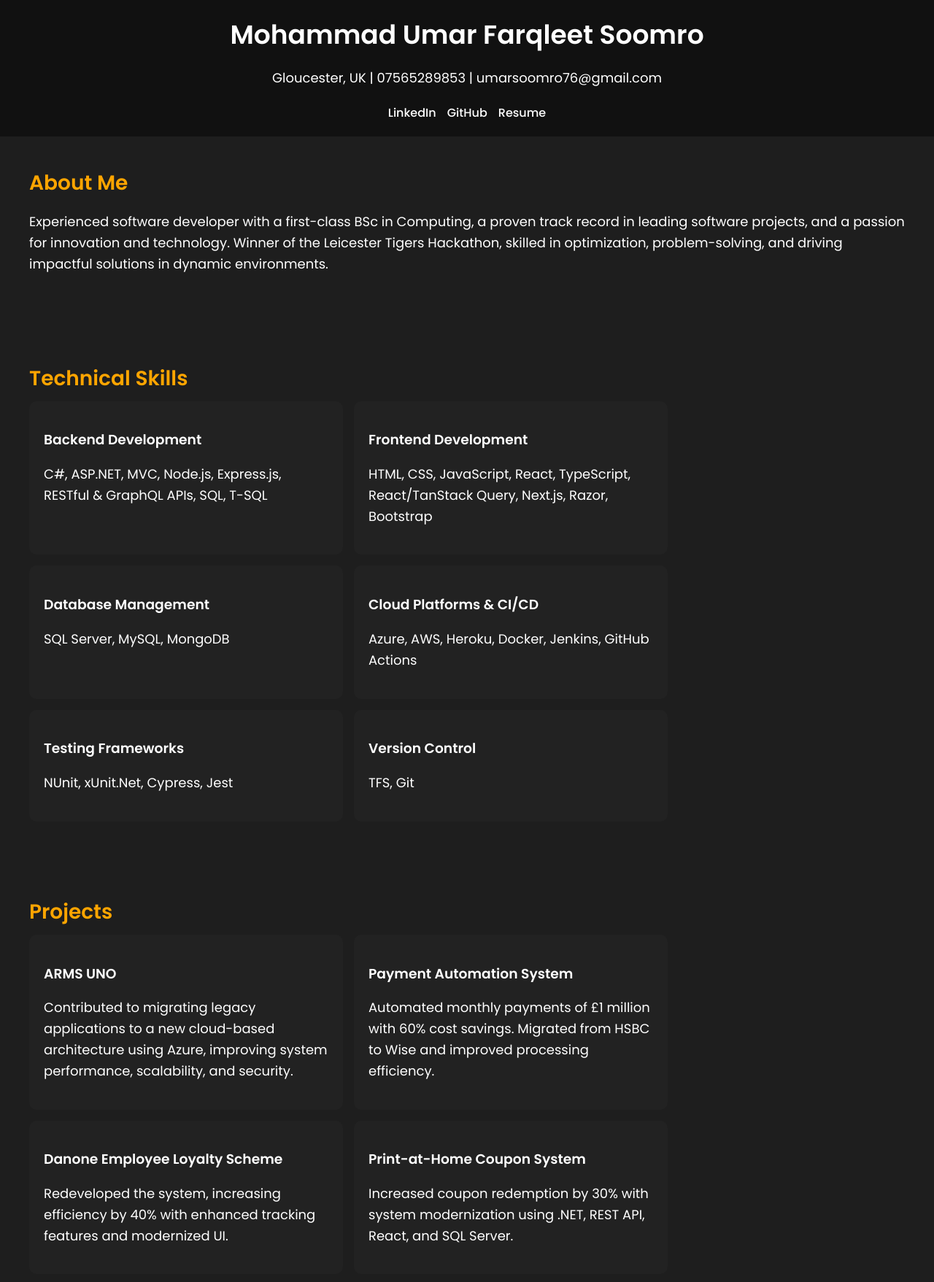
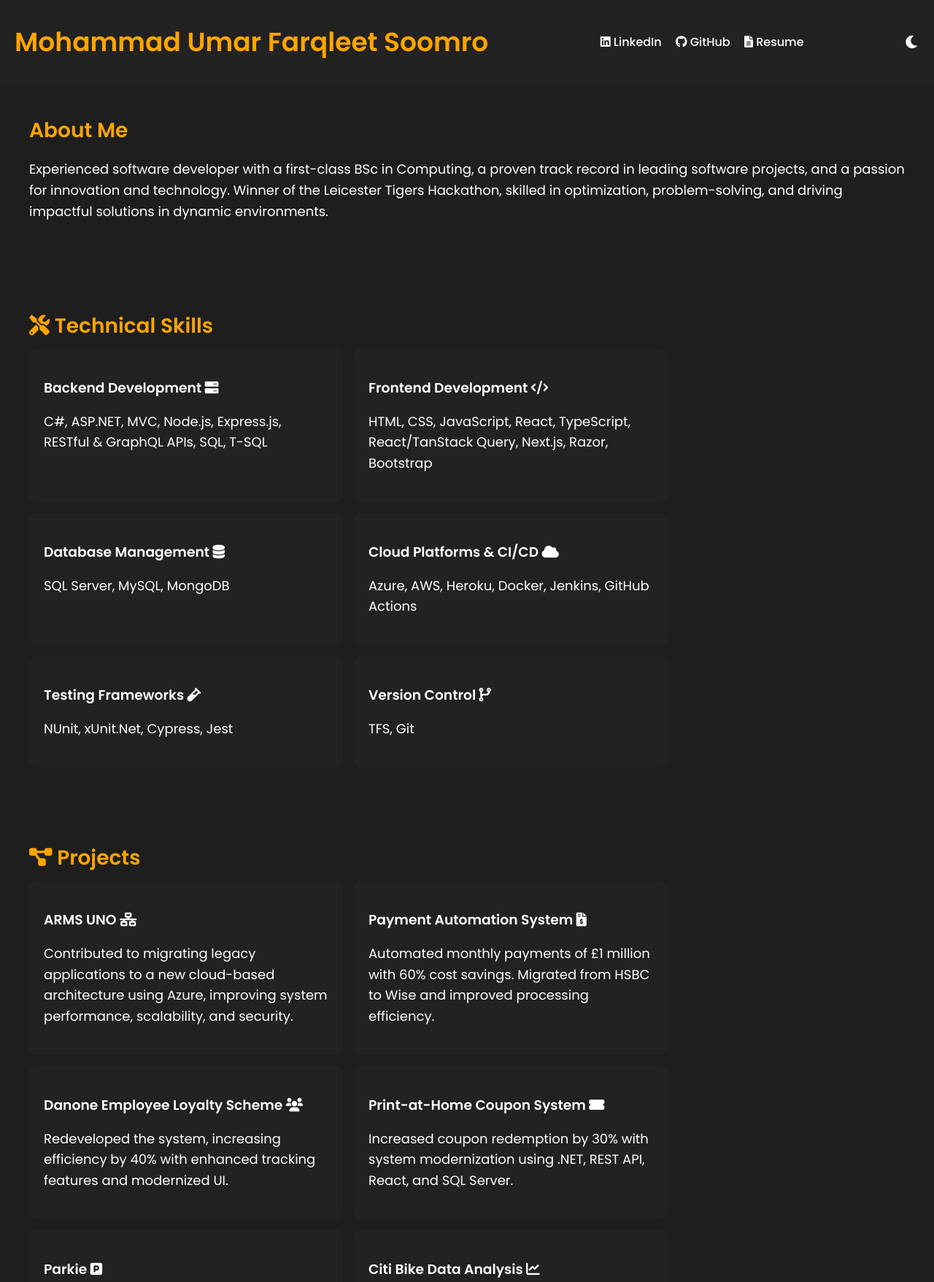
Before and after one commit to itsumarsoomro/techJourney, a plain HTML site: page index.html in a window 1280 px wide. Shown: the top 1757 px of the page at 73% size. Drawn offline with Linux system fonts and the light colour scheme.

Commit message:
Update index.html

```diff
--- a/index.html
+++ b/index.html
@@ -5,70 +5,175 @@
   <meta name="viewport" content="width=device-width, initial-scale=1.0">
   <title>Portfolio of Mohammad Umar Farqleet Soomro</title>
   <link href="https://fonts.googleapis.com/css2?family=Poppins:wght@300;400;500;600&display=swap" rel="stylesheet">
+  <link rel="stylesheet" href="https://cdnjs.cloudflare.com/ajax/libs/font-awesome/6.0.0-beta3/css/all.min.css">
   <style>
+    :root {
+      --primary-bg: #1e1e1e;
+      --primary-text: #fff;
+      --secondary-bg: #222;
+      --highlight: #ffa500;
+    }
+
+    [data-theme="light"] {
+      --primary-bg: #f9f9f9;
+      --primary-text: #333;
+      --secondary-bg: #e0e0e0;
+      --highlight: #007bff;
+    }
+
     body {
       font-family: 'Poppins', sans-serif;
-      background-color: #1e1e1e;
-      color: #fff;
+      background-color: var(--primary-bg);
+      color: var(--primary-text);
       margin: 0;
       padding: 0;
+      transition: all 0.3s ease;
     }
+
     header {
-      background-color: #111;
-      padding: 20px;
-      text-align: center;
+      background-color: var(--secondary-bg);
+      padding: 30px 20px;
+      display: flex;
+      justify-content: space-between;
+      align-items: center;
+      flex-wrap: wrap;
     }
+
     header h1 {
       margin: 0;
       font-size: 36px;
+      color: var(--highlight);
+      animation: typing 3.5s steps(40, end), blink-caret 0.75s step-end infinite;
     }
-    nav {
-      margin-top: 20px;
-      display: flex;
-      justify-content: center;
-      gap: 15px;
-    }
-    nav a {
-      color: #fff;
+
+    header nav a {
+      color: var(--primary-text);
       text-decoration: none;
       font-weight: 500;
+      margin-left: 15px;
+      transition: color 0.3s ease;
     }
+
+    header nav a:hover {
+      color: var(--highlight);
+    }
+
+    header .theme-toggle {
+      font-size: 20px;
+      cursor: pointer;
+      color: var(--primary-text);
+      transition: color 0.3s ease;
+    }
+
     .container {
       max-width: 1200px;
       margin: 0 auto;
       padding: 20px;
     }
+
     .about, .skills, .projects {
       margin-bottom: 40px;
     }
+
     h2 {
       font-size: 28px;
       margin-bottom: 10px;
-      color: #ffa500;
+      color: var(--highlight);
     }
+
     p, li {
       font-size: 18px;
       line-height: 1.6;
     }
+
     .skills-list, .projects-list {
       display: flex;
       flex-wrap: wrap;
       gap: 15px;
     }
+
     .skills-list div, .projects-list div {
-      background-color: #222;
+      background-color: var(--secondary-bg);
       padding: 20px;
       border-radius: 10px;
       width: calc(33.333% - 10px);
+      transition: transform 0.3s ease;
     }
+
+    .skills-list div:hover, .projects-list div:hover {
+      transform: translateY(-5px);
+    }
+
+    .skills-list div h3, .projects-list div h3 {
+      margin-bottom: 5px;
+    }
+
     footer {
-      background-color: #111;
+      background-color: var(--secondary-bg);
       padding: 20px;
       text-align: center;
     }
+
     footer p {
       margin: 0;
       font-size: 14px;
+    }
+
+    .project-card {
+      position: relative;
+      overflow: hidden;
+    }
+
+    .project-card::before {
+      content: '';
+      position: absolute;
+      top: 0;
+      left: 0;
+      width: 100%;
+      height: 100%;
+      background: linear-gradient(135deg, rgba(0, 0, 0, 0.7), rgba(255, 165, 0, 0.7));
+      opacity: 0;
+      transition: opacity 0.4s ease;
+    }
+
+    .project-card:hover::before {
+      opacity: 1;
+    }
+
+    .project-card h3 {
+      position: relative;
+      z-index: 2;
+    }
+
+    @keyframes typing {
+      from { width: 0; }
+      to { width: 100%; }
+    }
+
+    @keyframes blink-caret {
+      from, to { border-color: transparent; }
+      50% { border-color: var(--highlight); }
+    }
+
+    @media(max-width: 900px) {
+      .skills-list div, .projects-list div {
+        width: calc(50% - 10px);
+      }
+    }
+
+    @media(max-width: 600px) {
+      header {
+        flex-direction: column;
+        text-align: center;
+      }
+
+      header nav {
+        margin-top: 15px;
+      }
+
+      .skills-list div, .projects-list div {
+        width: 100%;
+      }
     }
   </style>
 </head>
@@ -76,12 +181,12 @@
 
 <header>
   <h1>Mohammad Umar Farqleet Soomro</h1>
-  <p>Gloucester, UK | 07565289853 | umarsoomro76@gmail.com</p>
   <nav>
-    <a href="#">LinkedIn</a>
-    <a href="#">GitHub</a>
-    <a href="#">Resume</a>
+    <a href="#"><i class="fab fa-linkedin"></i> LinkedIn</a>
+    <a href="#"><i class="fab fa-github"></i> GitHub</a>
+    <a href="#"><i class="fas fa-file-alt"></i> Resume</a>
   </nav>
+  <span class="theme-toggle"><i class="fas fa-moon"></i></span>
 </header>
 
 <section class="container about">
@@ -90,60 +195,60 @@
 </section>
 
 <section class="container skills">
-  <h2>Technical Skills</h2>
+  <h2><i class="fas fa-tools"></i> Technical Skills</h2>
   <div class="skills-list">
     <div>
-      <h3>Backend Development</h3>
+      <h3>Backend Development <i class="fas fa-server"></i></h3>
       <p>C#, ASP.NET, MVC, Node.js, Express.js, RESTful & GraphQL APIs, SQL, T-SQL</p>
     </div>
     <div>
-      <h3>Frontend Development</h3>
+      <h3>Frontend Development <i class="fas fa-code"></i></h3>
       <p>HTML, CSS, JavaScript, React, TypeScript, React/TanStack Query, Next.js, Razor, Bootstrap</p>
     </div>
     <div>
-      <h3>Database Management</h3>
+      <h3>Database Management <i class="fas fa-database"></i></h3>
       <p>SQL Server, MySQL, MongoDB</p>
     </div>
     <div>
-      <h3>Cloud Platforms & CI/CD</h3>
+      <h3>Cloud Platforms & CI/CD <i class="fas fa-cloud"></i></h3>
       <p>Azure, AWS, Heroku, Docker, Jenkins, GitHub Actions</p>
     </div>
     <div>
-      <h3>Testing Frameworks</h3>
+      <h3>Testing Frameworks <i class="fas fa-vial"></i></h3>
       <p>NUnit, xUnit.Net, Cypress, Jest</p>
     </div>
     <div>
-      <h3>Version Control</h3>
+      <h3>Version Control <i class="fas fa-code-branch"></i></h3>
       <p>TFS, Git</p>
     </div>
   </div>
 </section>
 
 <section class="container projects">
-  <h2>Projects</h2>
+  <h2><i class="fas fa-project-diagram"></i> Projects</h2>
   <div class="projects-list">
-    <div>
-      <h3>ARMS UNO</h3>
+    <div class="project-card">
+      <h3>ARMS UNO <i class="fas fa-network-wired"></i></h3>
       <p>Contributed to migrating legacy applications to a new cloud-based architecture using Azure, improving system performance, scalability, and security.</p>
     </div>
-    <div>
-      <h3>Payment Automation System</h3>
+    <div class="project-card">
+      <h3>Payment Automation System <i class="fas fa-file-invoice-dollar"></i></h3>
       <p>Automated monthly payments of £1 million with 60% cost savings. Migrated from HSBC to Wise and improved processing efficiency.</p>
     </div>
-    <div>
-      <h3>Danone Employee Loyalty Scheme</h3>
+    <div class="project-card">
+      <h3>Danone Employee Loyalty Scheme <i class="fas fa-users"></i></h3>
       <p>Redeveloped the system, increasing efficiency by 40% with enhanced tracking features and modernized UI.</p>
     </div>
-    <div>
-      <h3>Print-at-Home Coupon System</h3>
+    <div class="project-card">
+      <h3>Print-at-Home Coupon System <i class="fas fa-ticket-alt"></i></h3>
       <p>Increased coupon redemption by 30% with system modernization using .NET, REST API, React, and SQL Server.</p>
     </div>
-    <div>
-      <h3>Parkie</h3>
+    <div class="project-card">
+      <h3>Parkie <i class="fas fa-parking"></i></h3>
       <p>Developed an online parking booking system with Stripe integration, featuring real-time notifications and secure payments.</p>
     </div>
-    <div>
-      <h3>Citi Bike Data Analysis</h3>
+    <div class="project-card">
+      <h3>Citi Bike Data Analysis <i class="fas fa-chart-line"></i></h3>
       <p>Analysed data for 48,000 Citi Bike users and created an interactive dashboard for key metrics, improving decision-making processes.</p>
     </div>
   </div>
@@ -153,5 +258,16 @@
   <p>&copy; 2024 Mohammad Umar Farqleet Soomro. All Rights Reserved.</p>
 </footer>
 
+<script>
+  const toggleTheme = document.querySelector('.theme-toggle');
+  let isDarkMode = true;
+
+  toggleTheme.addEventListener('click', () => {
+    document.body.setAttribute('data-theme', isDarkMode ? 'light' : 'dark');
+    toggleTheme.innerHTML = isDarkMode ? '<i class="fas fa-sun"></i>' : '<i class="fas fa-moon"></i>';
+    isDarkMode = !isDarkMode;
+  });
+</script>
+
 </body>
 </html>
```
